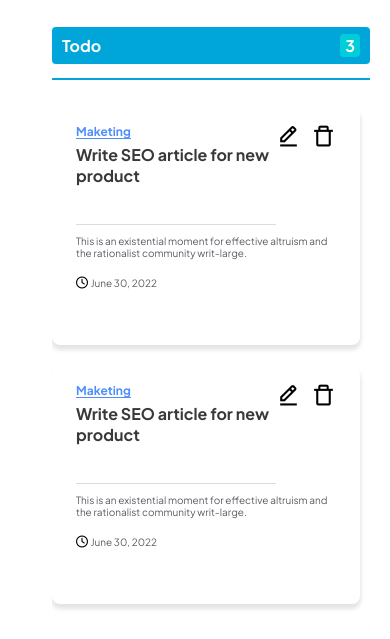
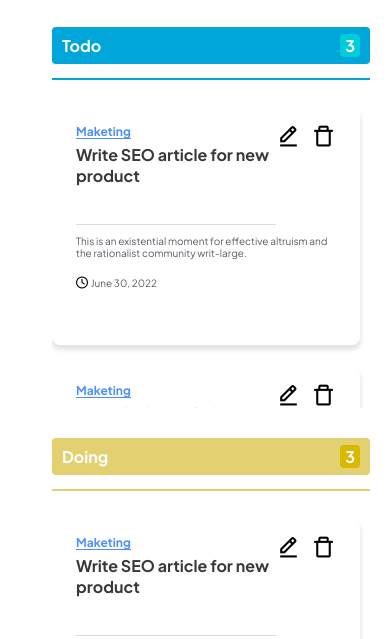
Before and after one commit to tranvantu191102/sgroup-final-exam, a plain HTML site: page index.html in a window 390 px wide. Shown: the part 128-767 px from the top of the page. Drawn offline with nearby package versions, Linux system fonts and the light colour scheme.

Commit message:
fix: responsive item

```diff
--- a/responsive.css
+++ b/responsive.css
@@ -14,9 +14,11 @@
   .content__section__list {
     width: 100% !important;
     display: block;
+    height: 240px;
   }
   .content__section__list__item {
     width: 100% !important;
+    min-height: 220px;
   }
 }
 
@@ -41,10 +43,12 @@
     display: flex;
     align-items: center;
     flex-wrap: wrap;
+    height: 300px;
   }
   .content__section__list__item {
     width: calc(50% - 10px);
     margin-right: 10px;
+    min-height: 220px;
   }
   .content__section__list__item:nth-child(3) {
     margin-right: 0;
```
